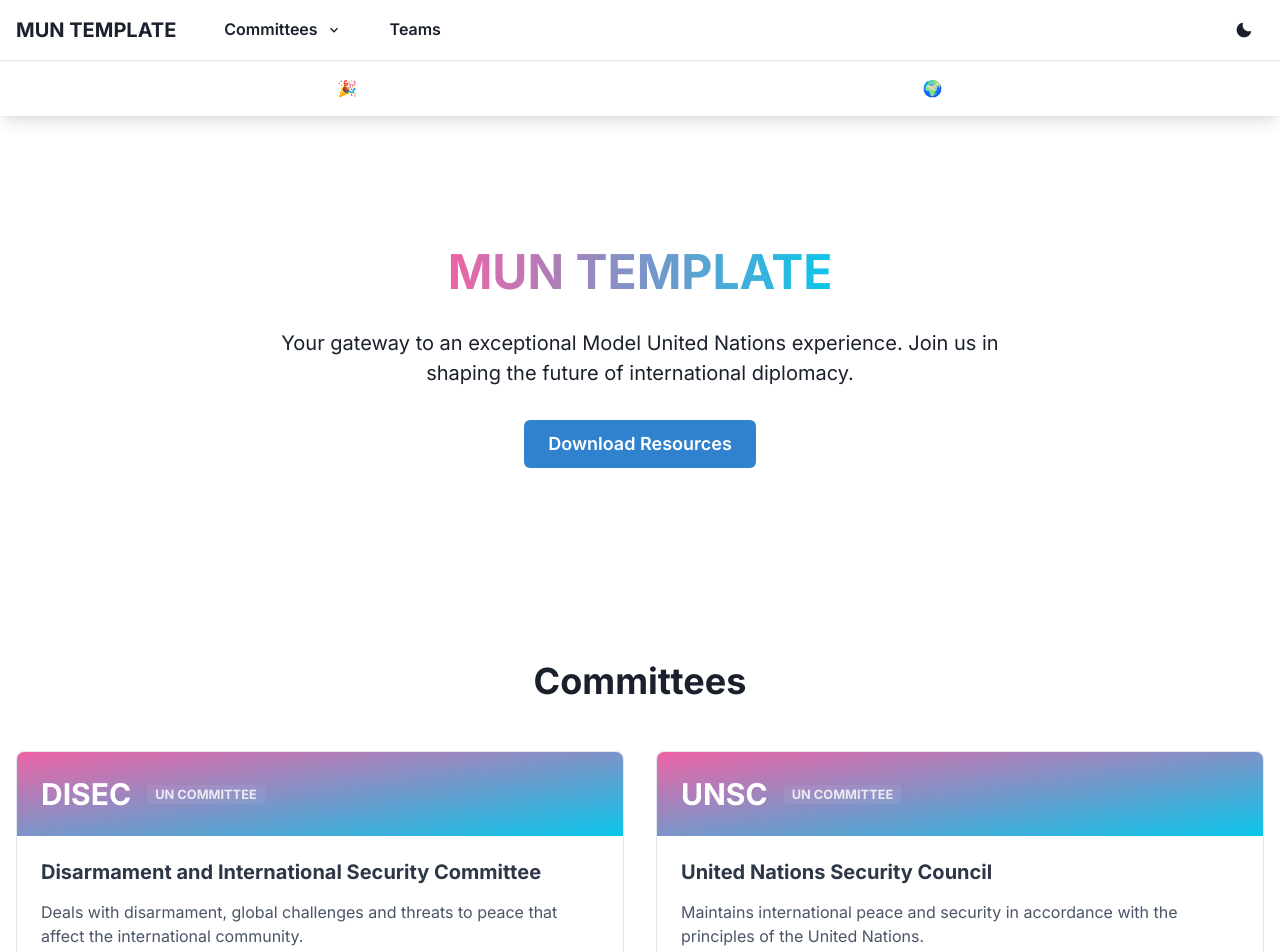
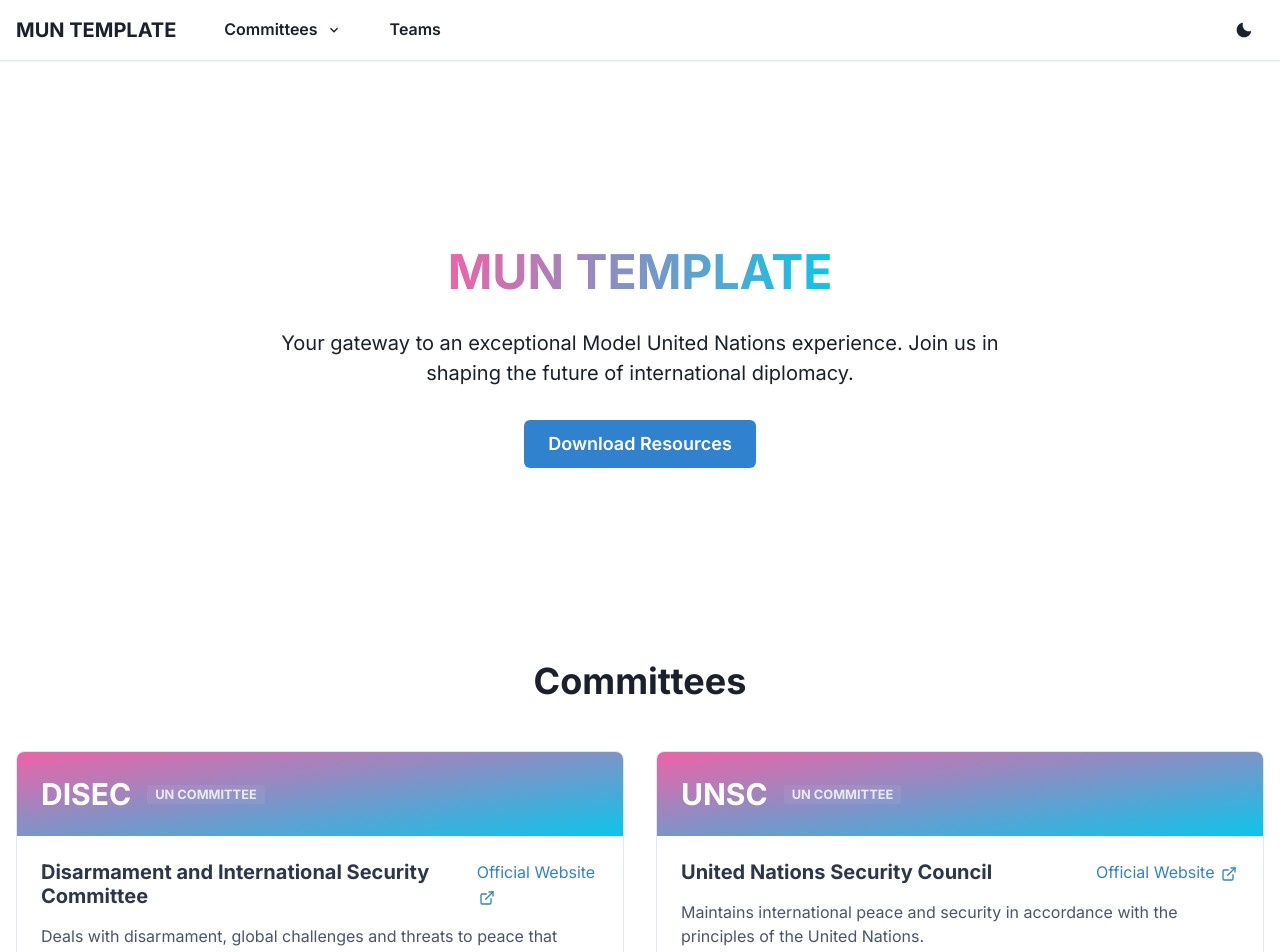
Before and after one commit to emirbartu/munhtml, a React (Vite) app: page / in a window 1280 px wide. Shown: the top 952 px of the page. Built offline with nearby package versions, Linux system fonts and the light colour scheme.

Commit message:
index update

```diff
--- a/index.html
+++ b/index.html
@@ -4,7 +4,7 @@
     <meta charset="UTF-8" />
     <link rel="icon" type="image/svg+xml" href="/vite.svg" />
     <meta name="viewport" content="width=device-width, initial-scale=1.0" />
-    <title>MUN Template</title>
+    <title>YAFLMUN Official</title>
   </head>
   <body>
     <div id="root"></div>
--- a/src/components/Committees/CommitteeCard.jsx
+++ b/src/components/Committees/CommitteeCard.jsx
@@ -6,9 +6,12 @@
   useColorModeValue,
   Badge,
   HStack,
+  Link,
+  Icon
 } from '@chakra-ui/react';
+import { ExternalLinkIcon } from '@chakra-ui/icons';
 
-export const CommitteeCard = ({ name, fullName, description }) => {
+export const CommitteeCard = ({ name, fullName, description, link }) => {
   const bgColor = useColorModeValue('white', 'gray.800');
   const borderColor = useColorModeValue('gray.200', 'gray.700');
   const gradientBg = useColorModeValue(
@@ -44,9 +47,21 @@
         </HStack>
       </Box>
       <VStack p={6} spacing={4} align="start">
-        <Heading as="h4" size="md" color={useColorModeValue('gray.700', 'gray.200')}>
-          {fullName}
-        </Heading>
+        <HStack width="full" justify="space-between" align="center">
+          <Heading as="h4" size="md" color={useColorModeValue('gray.700', 'gray.200')}>
+            {fullName}
+          </Heading>
+          {link && (
+            <Link
+              href={link}
+              isExternal
+              color={useColorModeValue('blue.500', 'blue.300')}
+              _hover={{ color: useColorModeValue('blue.600', 'blue.200') }}
+            >
+              Official Website <Icon as={ExternalLinkIcon} mx="2px" />
+            </Link>
+          )}
+        </HStack>
         <Text color={useColorModeValue('gray.600', 'gray.300')}>
           {description}
         </Text>
--- a/src/components/Committees/CommitteeGrid.jsx
+++ b/src/components/Committees/CommitteeGrid.jsx
@@ -6,21 +6,25 @@
     name: 'DISEC',
     fullName: 'Disarmament and International Security Committee',
     description: 'Deals with disarmament, global challenges and threats to peace that affect the international community.',
+    link: 'https://www.un.org/disarmament/institutions/first-committee/'
   },
   {
     name: 'UNSC',
     fullName: 'United Nations Security Council',
     description: 'Maintains international peace and security in accordance with the principles of the United Nations.',
+    link: 'https://www.un.org/securitycouncil/'
   },
   {
     name: 'ECOSOC',
     fullName: 'Economic and Social Council',
     description: 'Coordinates the economic and social work of the United Nations and its specialized agencies.',
+    link: 'https://www.un.org/ecosoc/'
   },
   {
     name: 'UNHRC',
     fullName: 'United Nations Human Rights Council',
     description: 'Promotes and protects human rights around the world.',
+    link: 'https://www.ohchr.org/en/hrc'
   },
 ];
 
--- a/src/components/Layout/Banner.jsx
+++ /dev/null
@@ -1,37 +0,0 @@
-import { Box, Container, Text, useColorModeValue } from '@chakra-ui/react';
-import { keyframes } from '@emotion/react';
-
-const fadeIn = keyframes`
-  from { opacity: 0; transform: translateY(-20px); }
-  to { opacity: 1; transform: translateY(0); }
-`;
-
-const Banner = () => {
-  const bgGradient = useColorModeValue(
-    'linear(to-r, pink.400, purple.500, cyan.400)',
-    'linear(to-r, pink.600, purple.600, cyan.600)'
-  );
-  const textColor = useColorModeValue('white', 'white');
-
-  return (
-    <Box
-      bg={bgGradient}
-      color={textColor}
-      py={4}
-      position="fixed"
-      top="60px"
-      width="100%"
-      zIndex={999}
-      boxShadow="lg"
-      animation={`${fadeIn} 0.5s ease-out`}
-    >
-      <Container maxW="container.xl" textAlign="center">
-        <Text fontSize={{ base: "sm", md: "md" }} fontWeight="bold" letterSpacing="wide">
-          🎉 Welcome to MUN Template - Your Gateway to Model United Nations! 🌍
-        </Text>
-      </Container>
-    </Box>
-  );
-};
-
-export default Banner;
--- a/src/components/Layout/Layout.jsx
+++ b/src/components/Layout/Layout.jsx
@@ -1,13 +1,11 @@
 import { Box } from '@chakra-ui/react';
 import Header from './Header';
 import Footer from './Footer';
-import Banner from './Banner';
 
 const Layout = ({ children }) => {
   return (
     <Box minH="100vh" display="flex" flexDirection="column">
       <Header />
-      <Banner />
       <Box as="main" flex="1" pt="120px">
         {children}
       </Box>
```
